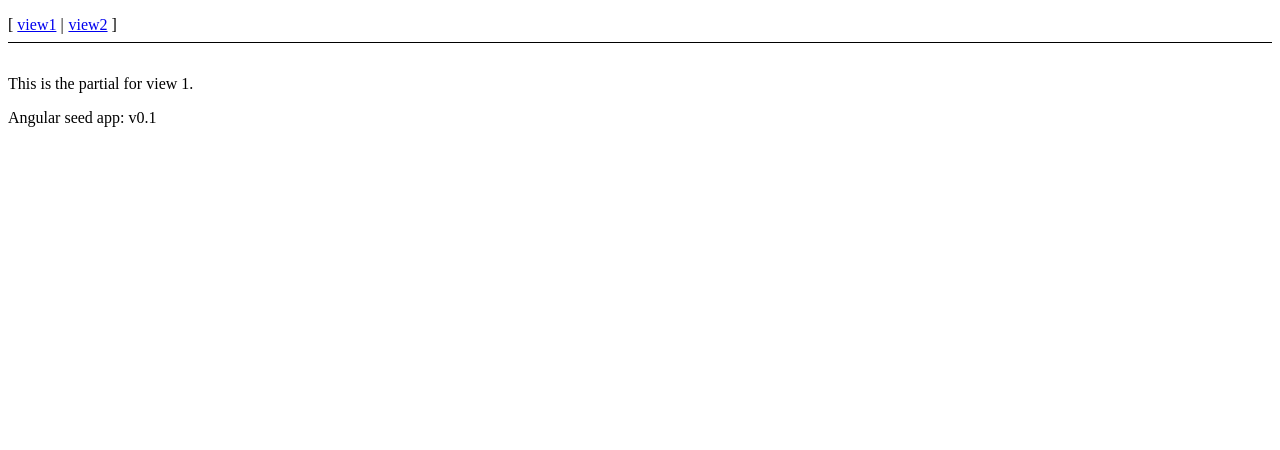
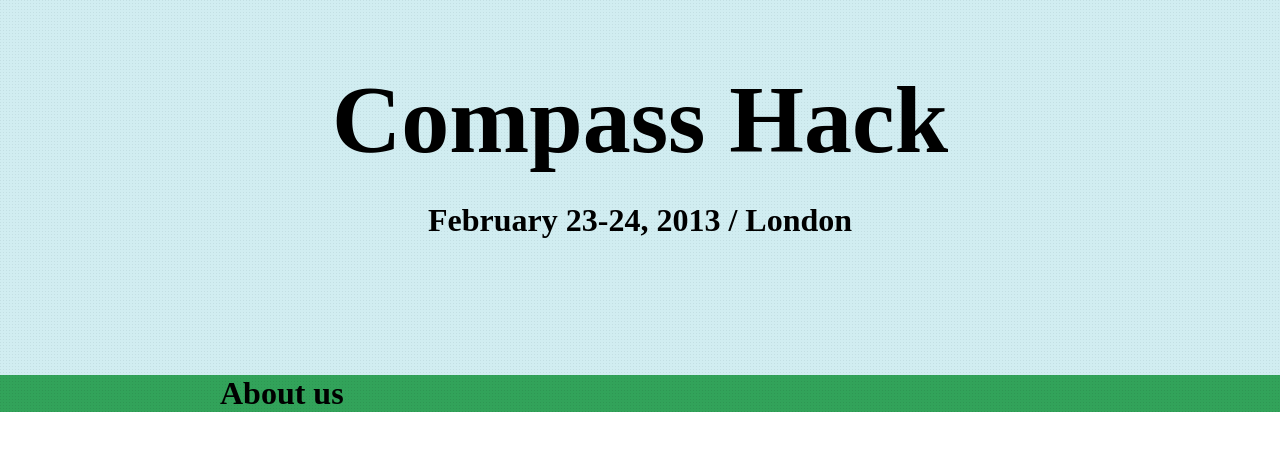
Before and after one commit to jamesnocentini/Compass-Hack, a website: page app/index.html at #/view1 in a window 1280 px wide. Drawn offline with Linux system fonts and the light colour scheme.

Commit message:
added the header and the first section, About us

```diff
--- a/app/css/app.css
+++ b/app/css/app.css
@@ -28,3 +28,15 @@
   content: "";
   padding: 0;
 }
+body{margin:0px 0px 0px 0px;}
+html, body{overflow-x:hidden;}
+.header{width:100%;height:375px;background-image:url("../img/subtle_dots_blue.png");position:fixed;margin-bottom:-1.5em;top:0px;}
+h1, h2{font-family: "museo-slab";}
+h1{font-size:6em;}
+h2{font-size:2em;}
+.logotype{text-align:center;margin-bottom:0px;}
+.tagline{text-align:center;}
+.scroller{margin-top:375px;position:relative;z-index:2;}
+.scroller{background-image: url("../img/subtle_dots.png")}
+.l-constrained{width:840px;margin: 0px auto 0px auto;}
+.sct-break{background-image: url("../img/subtle_dots_green.png");}
--- a/app/index.html
+++ b/app/index.html
@@ -1,19 +1,15 @@
-<!doctype html>
+<!DOCTYPE html>
 <html lang="en" ng-app="myApp">
 <head>
   <meta charset="utf-8">
   <title>My AngularJS App</title>
   <link rel="stylesheet" href="css/app.css"/>
+  <script type="text/javascript" src="//use.typekit.net/lrs3fnw.js"></script>
+  <script type="text/javascript">try{Typekit.load();}catch(e){}</script>
 </head>
 <body>
-  <ul class="menu">
-    <li><a href="#/view1">view1</a></li>
-    <li><a href="#/view2">view2</a></li>
-  </ul>
 
   <div ng-view></div>
-
-  <div>Angular seed app: v<span app-version></span></div>
 
   <!-- In production use:
   <script src="//ajax.googleapis.com/ajax/libs/angularjs/1.0.4/angular.min.js"></script>
--- a/app/partials/partial1.html
+++ b/app/partials/partial1.html
@@ -1 +1,20 @@
-<p>This is the partial for view 1.</p>
+<header class="header clearfix">
+	<div class="l-constrained">
+		<h1 class="logotype">
+			Compass Hack
+			<span class="logotype-accent"></span>
+		</h1>
+		<h2 class="tagline">February 23-24, 2013 / London</h2>
+	</div>
+</header>
+
+<div class="scroller">
+	<section>
+		<div class="sct-break">
+			<h2 class="l-constrained sct-head">
+				About us
+			</h2>
+		</div>
+	</section>
+
+</div>
```
Also changed, not shown: package.json (added, +21 -0 lines), web.js (added, +15 -0 lines), app/img/subtle_dots.png (added), app/img/subtle_dots_blue.png (added), app/img/subtle_dots_green.png (added), 2 other files.
